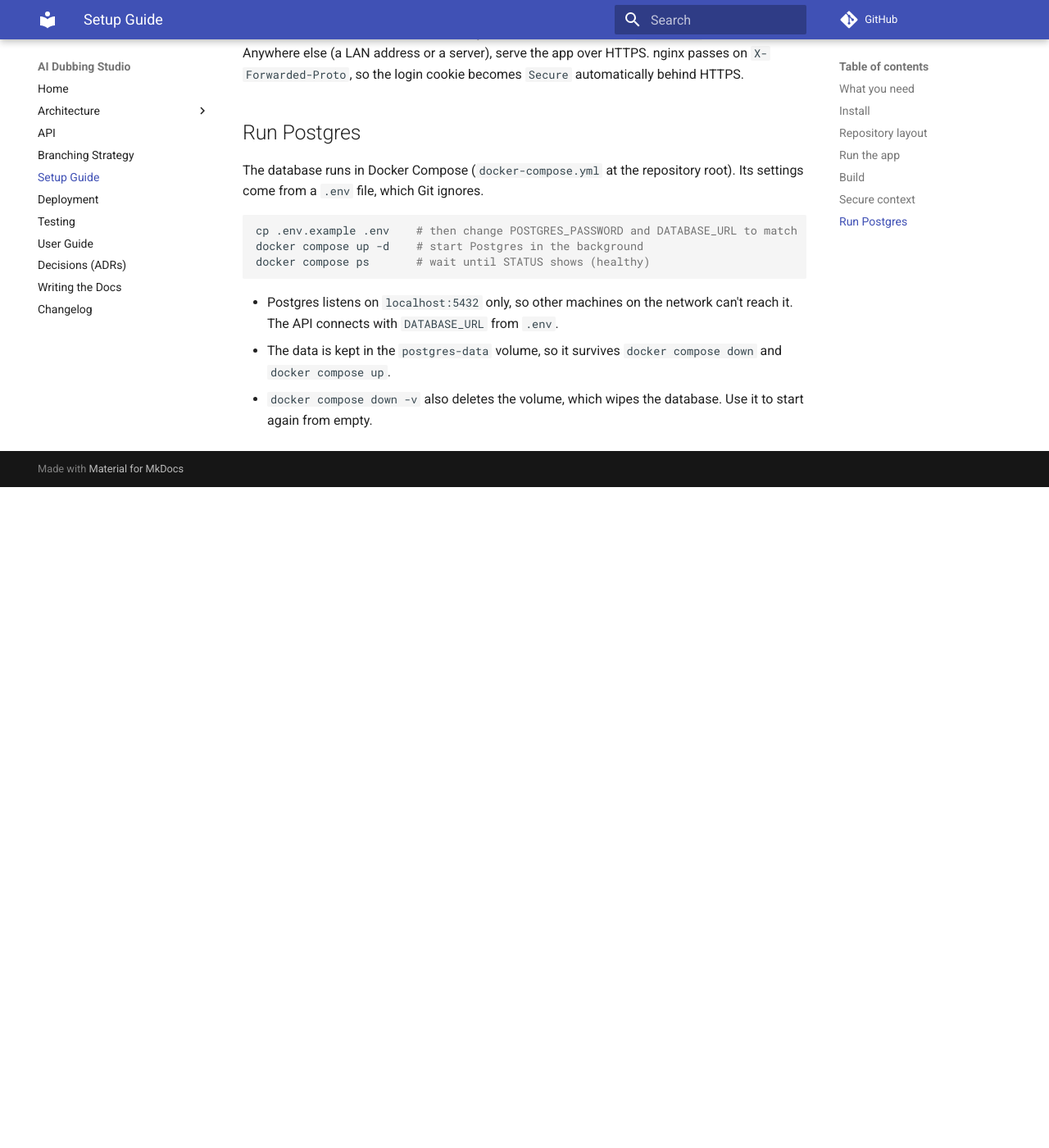
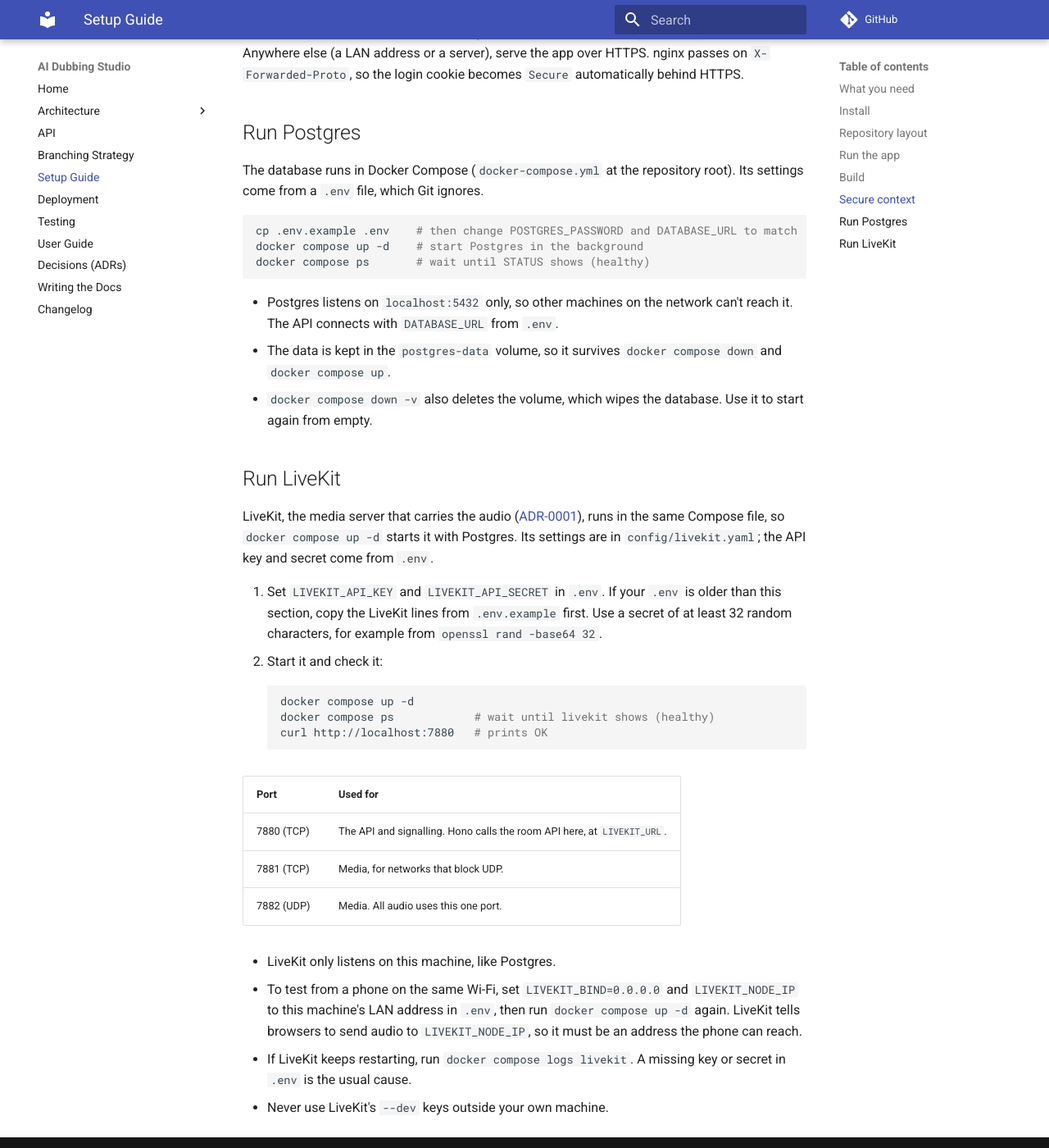
Before and after one commit to WH1TE-SHAD0W/ai-dubbing-studio, an MkDocs documentation site: the page built from docs/setup-guide.md, in a window 1280 px wide and 1400 px high, scrolled down 2024 px. Shown: the whole window at 82% size. Built offline with MkDocs 1.6.1 and Material for MkDocs 9.7.7, drawn with Linux system fonts in a browser that asks for light colours; comment, search, counter and statistics services are not loaded; before the commit the page ends 2618 px from its top, so only the background shows below that.

Commit message:
feat: LiveKit server in Docker Compose (YGP-68)
Adds a livekit service (v1.13.11) with its settings in config/livekit.yaml:
API on 7880, media on 7881 TCP and 7882 UDP, bound to this machine by default.
The key and secret come from .env as LIVEKIT_KEYS, and a health check waits
for the server. The Setup Guide gets a "Run LiveKit" section.

Co-Authored-By: Claude Opus 5.5 <noreply@anthropic.com>

````diff
--- a/docs/setup-guide.md
+++ b/docs/setup-guide.md
@@ -109,3 +109,37 @@ docker compose ps       # wait until STATUS shows (healthy)
   `docker compose down` and `docker compose up`.
 - `docker compose down -v` also deletes the volume, which wipes the database.
   Use it to start again from empty.
+
+## Run LiveKit
+
+LiveKit, the media server that carries the audio
+([ADR-0001](adr/0001-audio-fan-out.md)), runs in the same Compose file, so
+`docker compose up -d` starts it with Postgres. Its settings are in
+`config/livekit.yaml`; the API key and secret come from `.env`.
+
+1. Set `LIVEKIT_API_KEY` and `LIVEKIT_API_SECRET` in `.env`. If your `.env` is
+   older than this section, copy the LiveKit lines from `.env.example` first.
+   Use a secret of at least 32 random characters, for example from
+   `openssl rand -base64 32`.
+2. Start it and check it:
+
+    ```bash
+    docker compose up -d
+    docker compose ps            # wait until livekit shows (healthy)
+    curl http://localhost:7880   # prints OK
+    ```
+
+| Port | Used for |
+|---|---|
+| 7880 (TCP) | The API and signalling. Hono calls the room API here, at `LIVEKIT_URL`. |
+| 7881 (TCP) | Media, for networks that block UDP. |
+| 7882 (UDP) | Media. All audio uses this one port. |
+
+- LiveKit only listens on this machine, like Postgres.
+- To test from a phone on the same Wi-Fi, set `LIVEKIT_BIND=0.0.0.0` and
+  `LIVEKIT_NODE_IP` to this machine's LAN address in `.env`, then run
+  `docker compose up -d` again. LiveKit tells browsers to send audio to
+  `LIVEKIT_NODE_IP`, so it must be an address the phone can reach.
+- If LiveKit keeps restarting, run `docker compose logs livekit`. A missing key
+  or secret in `.env` is the usual cause.
+- Never use LiveKit's `--dev` keys outside your own machine.
````
Also changed, not shown: docker-compose.yml (+21 -0 lines), docs/changelog.md (+2 -0 lines), 2 other files.
